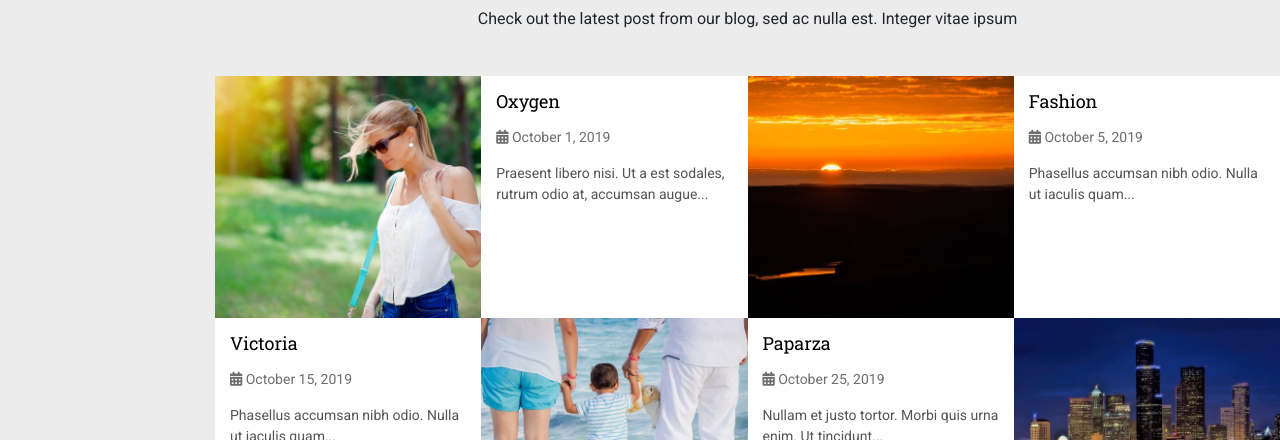
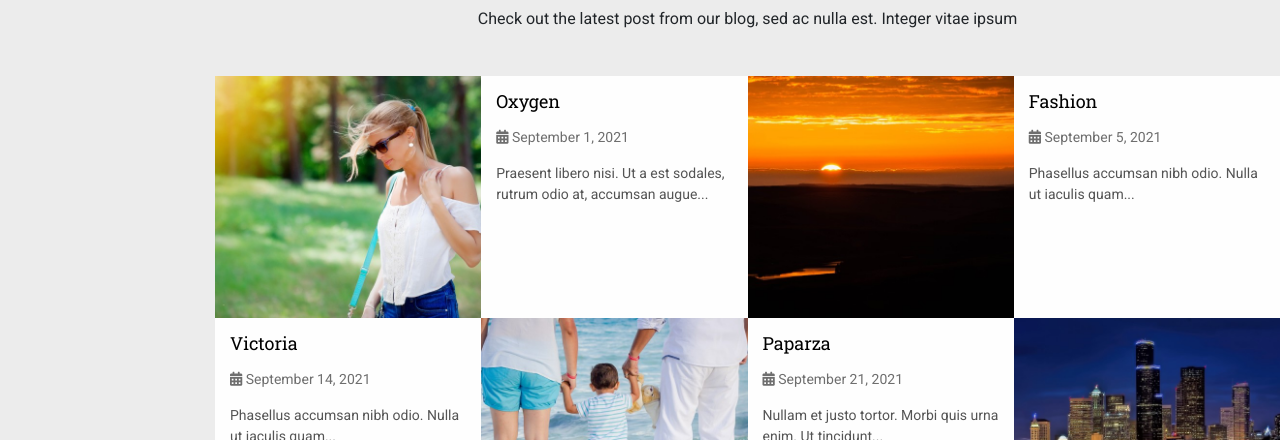
Before and after one commit to NickMostovoi/Landing, a website: page index.html in a window 1280 px wide. Shown: the part 3400-3840 px from the top of the page. Drawn offline with Linux system fonts and the light colour scheme.

Commit message:
small fixes of blog

```diff
--- a/index.html
+++ b/index.html
@@ -467,7 +467,7 @@
               <div class="blog-item__post col-md-6">
                 <!-- data-aos="fade-up-right" data-aos-delay="300" -->
                 <h5 class="blog-item__title">Oxygen</h5>
-                <p class="blog-item__date"><i class="fas fa-calendar-alt"></i> October 1, 2019</p>
+                <p class="blog-item__date"><i class="fas fa-calendar-alt"></i> September 1, 2021</p>
                 <p class="blog-item__excerpt">Praesent libero nisi. Ut a
                   est sodales, rutrum odio at, accumsan augue...</p>
               </div>
@@ -484,7 +484,7 @@
               <div class="blog-item__post col-md-6 order-md-first order-lg-last">
                 <!-- data-aos="fade-left" data-aos-delay="1100" -->
                 <h5 class="blog-item__title">Fashion</h5>
-                <p class="blog-item__date"><i class="fas fa-calendar-alt"></i> October 5, 2019</p>
+                <p class="blog-item__date"><i class="fas fa-calendar-alt"></i> September 5, 2021</p>
                 <p class="blog-item__excerpt">Phasellus accumsan nibh odio. Nulla ut iaculis quam...</p>
               </div>
             </div>
@@ -500,7 +500,7 @@
               <div class="blog-item__post col-md-6 order-lg-first">
                 <!-- data-aos="fade-right" data-aos-delay="700" -->
                 <h5 class="blog-item__title">Victoria</h5>
-                <p class="blog-item__date"><i class="fas fa-calendar-alt"></i> October 15, 2019</p>
+                <p class="blog-item__date"><i class="fas fa-calendar-alt"></i> September 14, 2021</p>
                 <p class="blog-item__excerpt">Phasellus accumsan nibh odio. Nulla ut iaculis quam...</p>
               </div>
             </div>
@@ -516,7 +516,7 @@
               <div class="blog-item__post col-md-6 order-md-first">
                 <!-- data-aos="fade-up" data-aos-delay="1100" -->
                 <h5 class="blog-item__title">Paparza</h5>
-                <p class="blog-item__date"><i class="fas fa-calendar-alt"></i> October 25, 2019</p>
+                <p class="blog-item__date"><i class="fas fa-calendar-alt"></i> September 21, 2021</p>
                 <p class="blog-item__excerpt">Nullam et justo tortor. Morbi quis urna enim.
                   Ut tincidunt...</p>
               </div>
```
